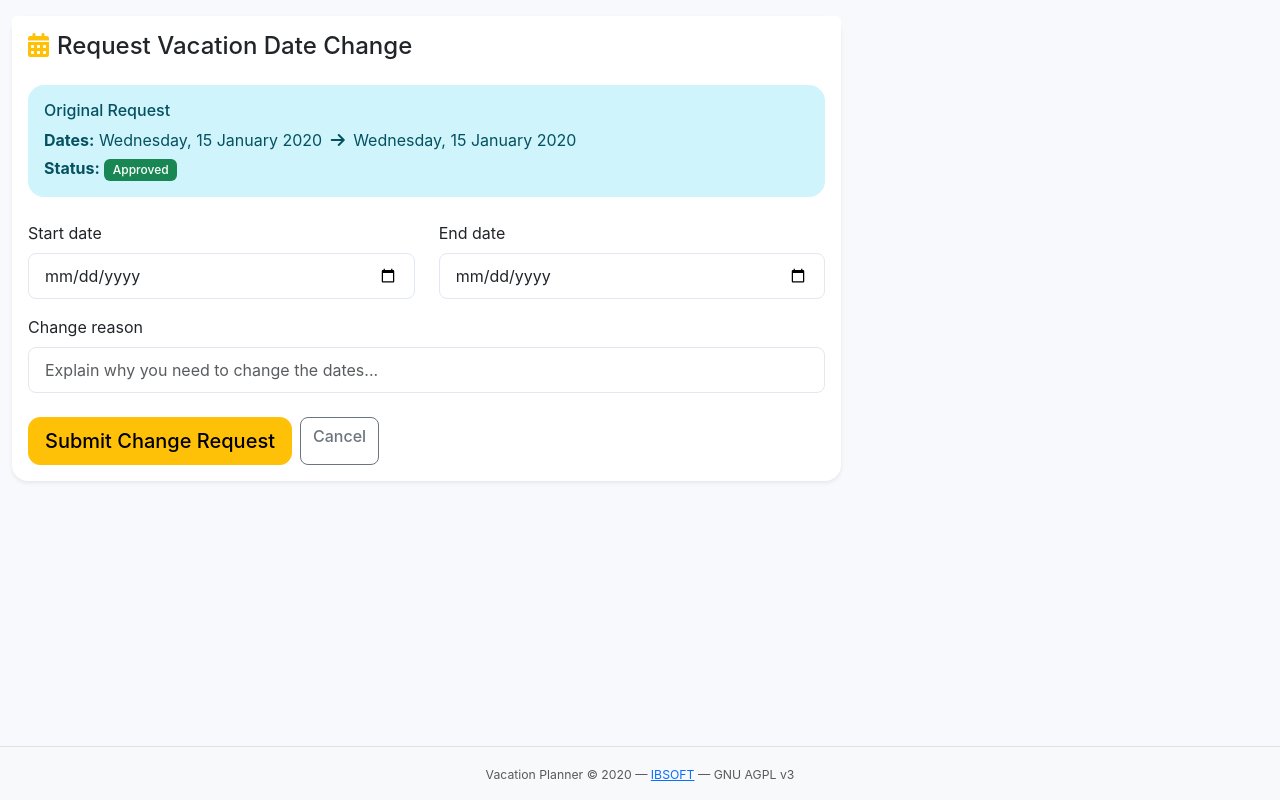
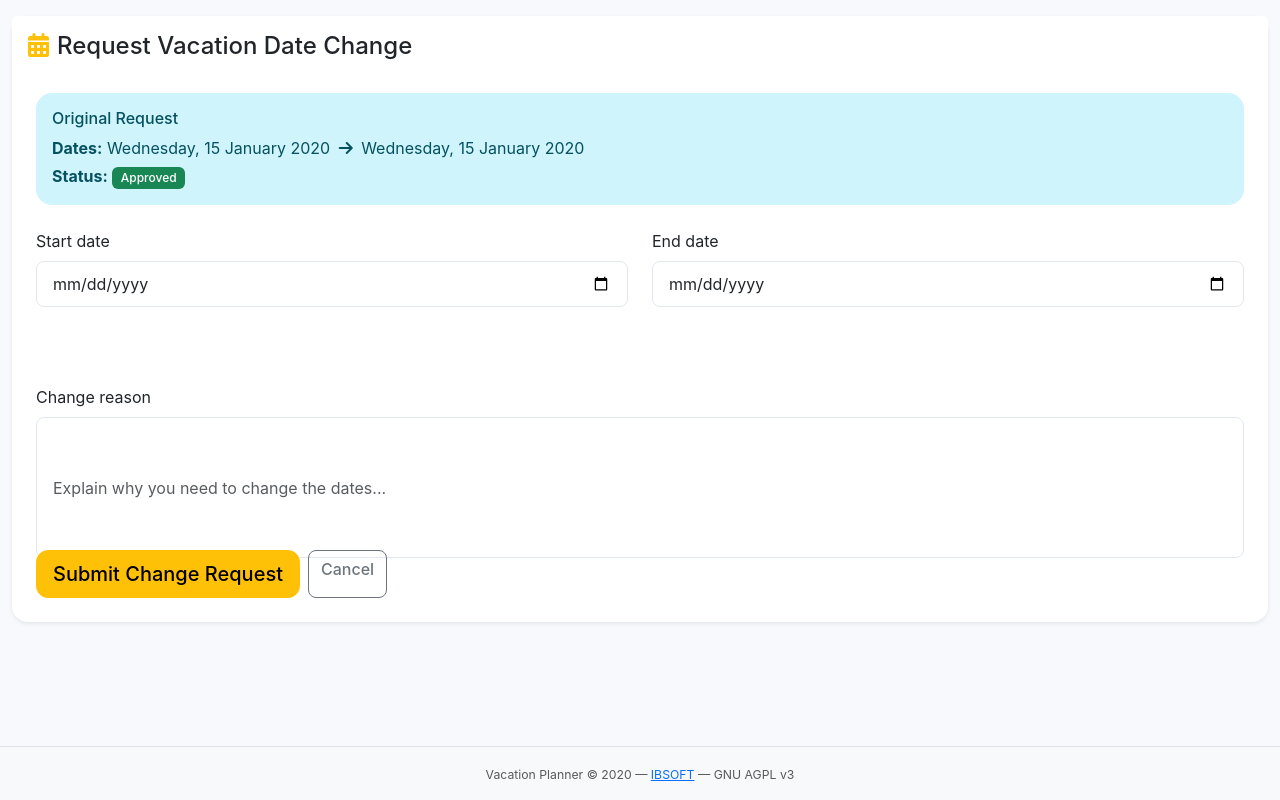
Before and after one commit to ibsoft/vacation-planner, a Python web app: template app/templates/vacation/change_request.html in a window 1280 px wide. Run offline with Jinja, Linux system fonts and the light colour scheme; the template is opened without the code that fills it: most values are stand-ins (such as "Sample title", 1, 10 or a date in 2020); form fields are guessed from the names that the template uses.

Commit message:
minor fixes and improvements

```diff
--- a/app/templates/vacation/change_request.html
+++ b/app/templates/vacation/change_request.html
@@ -1,15 +1,28 @@
 {% extends "base.html" %}
 {% block title %}{{ _('Request Vacation Date Change') }}{% endblock %}
 
+{% block extra_head %}
+<style>
+.change-request-wrapper { min-height: calc(100vh - 170px); display: flex; flex-direction: column; }
+.change-request-card { flex: 1 1 auto; display: flex; flex-direction: column; }
+.change-request-card .card-body { display: flex; flex-direction: column; height: 100%; }
+.change-request-card .form-content { flex: 1; display: flex; flex-direction: column; }
+.change-request-card .form-actions { margin-top: auto; }
+.change-request-card .form-row { flex: 1; }
+.change-request-card textarea.form-control { min-height: 260px; }
+</style>
+{% endblock %}
+
 {% block content %}
-<div class="row">
-    <div class="col-12 col-lg-8">
-        <div class="card border-0 shadow-sm rounded-4 mb-4">
+<div class="row h-100">
+    <div class="col-12 change-request-wrapper">
+        <div class="card border-0 shadow-sm rounded-4 mb-4 change-request-card">
             <div class="card-header bg-white border-0 pt-3">
                 <h4 class="mb-0"><i class="fas fa-calendar-alt me-2 text-warning"></i>{{ _('Request Vacation Date Change') }}</h4>
             </div>
-            <div class="card-body">
-                <div class="alert alert-info rounded-4 mb-4">
+            <div class="card-body p-4">
+                <div class="form-content">
+                    <div class="alert alert-info rounded-4 mb-4">
                     <h6 class="alert-heading">{{ _('Original Request') }}</h6>
                     <p class="mb-1">
                         <strong>{{ _('Dates') }}:</strong>
@@ -25,9 +38,9 @@
                     </p>
                 </div>
 
-                <form method="POST">
+                <form method="POST" class="h-100 d-flex flex-column">
                     {{ form.hidden_tag() }}
-                    <div class="row mb-3">
+                    <div class="row mb-3 form-row">
                         <div class="col-md-6">
                             <label class="form-label">{{ form.start_date.label.text }}</label>
                             {{ form.start_date(class="form-control" + (" is-invalid" if form.start_date.errors else "")) }}
@@ -43,16 +56,16 @@
                             {% endfor %}
                         </div>
                     </div>
-                    <div class="row mb-4">
-                        <div class="col-12">
+                    <div class="row mb-4 flex-grow-1 form-row">
+                        <div class="col-12 h-100">
                             <label class="form-label">{{ form.change_reason.label.text }}</label>
-                            {{ form.change_reason(class="form-control" + (" is-invalid" if form.change_reason.errors else ""), rows=4, placeholder=_("Explain why you need to change the dates...")) }}
+                            {{ form.change_reason(class="form-control h-100" + (" is-invalid" if form.change_reason.errors else ""), rows=8, placeholder=_("Explain why you need to change the dates...")) }}
                             {% for error in form.change_reason.errors %}
                             <div class="invalid-feedback">{{ error }}</div>
                             {% endfor %}
                         </div>
                     </div>
-                    <div class="row">
+                    <div class="row mt-auto form-actions">
                         <div class="col-12 d-flex gap-2">
                             <button type="submit" class="btn btn-warning btn-lg">{{ _('Submit Change Request') }}</button>
                             <a href="{{ url_for('vacation.my_vacations') }}" class="btn btn-outline-secondary">{{ _('Cancel') }}</a>
```
